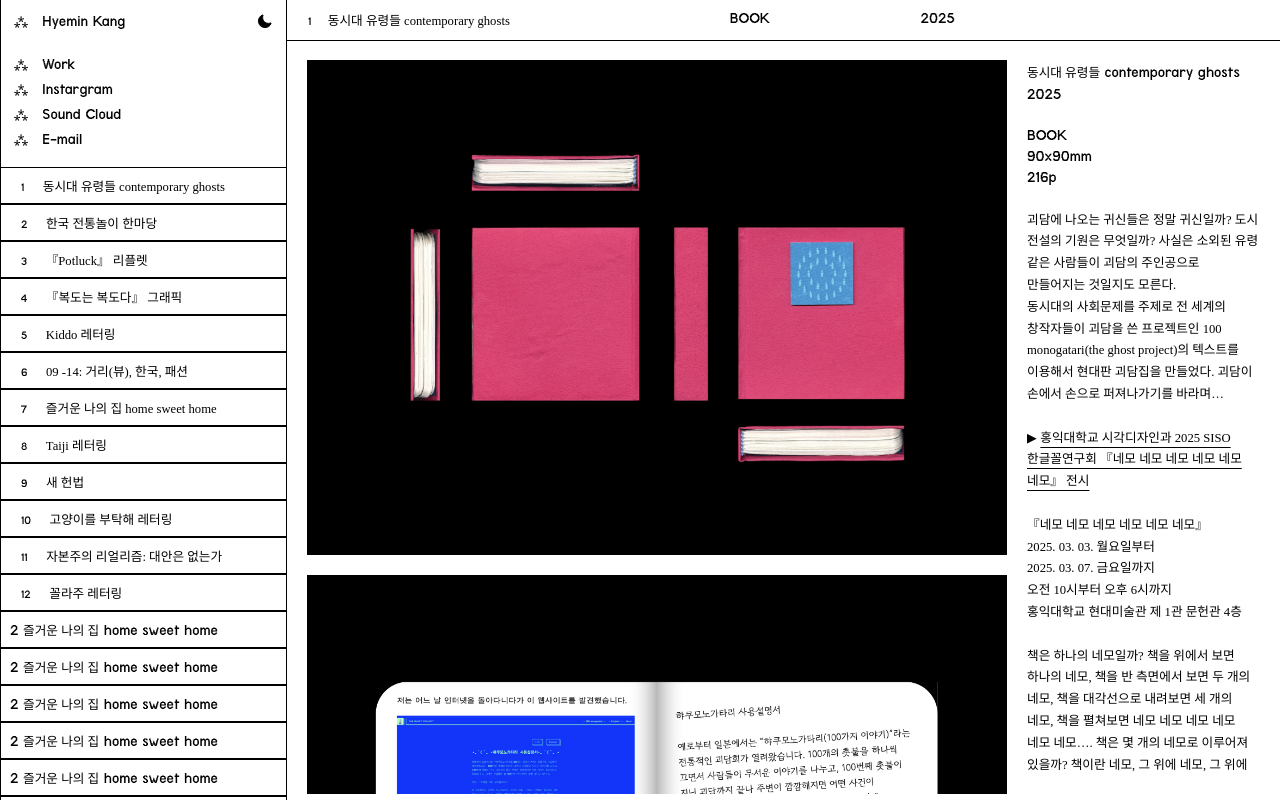
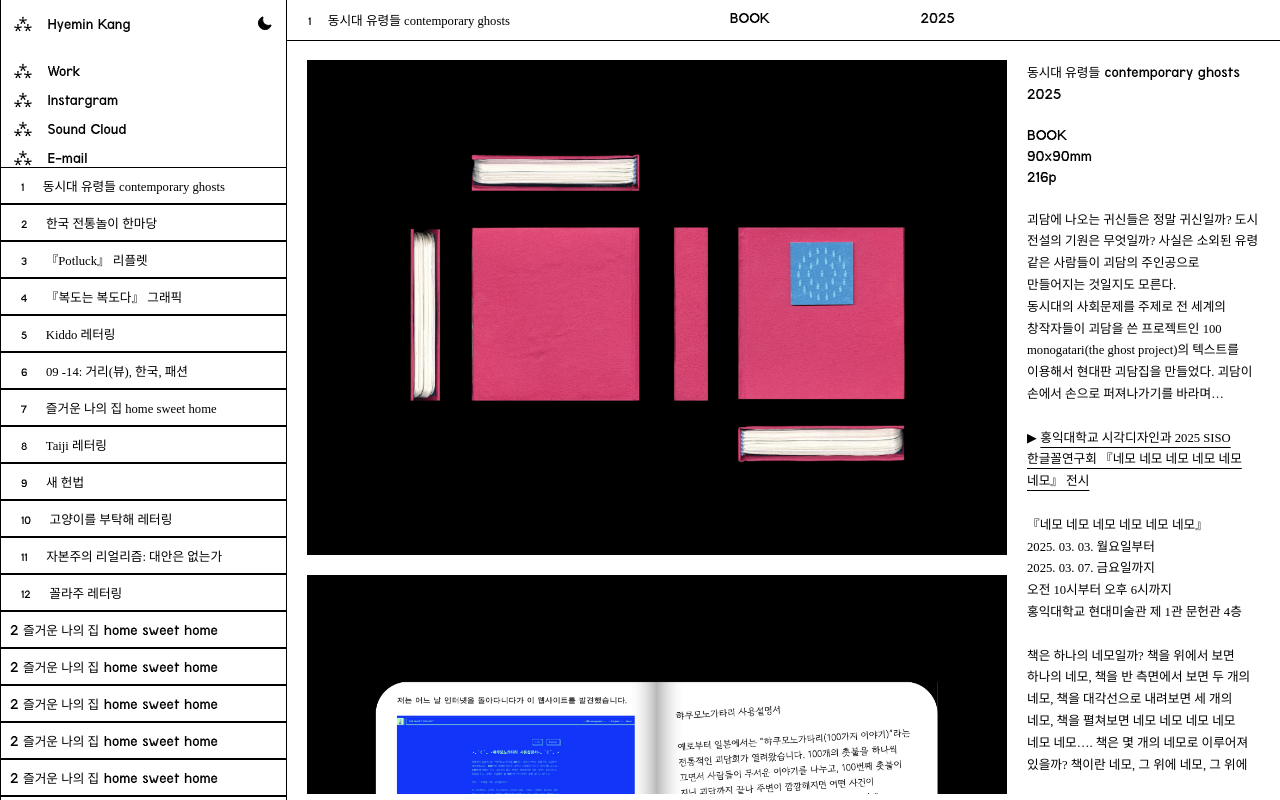
Before and after one commit to ka0174/hyemin-kang, a plain HTML site: page index.html in a window 1280 px wide. Drawn offline with Linux system fonts and the light colour scheme; a web font is replaced by a local one.

Commit message:
Update index.html

```diff
--- a/index.html
+++ b/index.html
@@ -10,7 +10,7 @@
   <div id="wrapall">
     <div class="wrap1">
         <div class="menu">
-            <div class="item name"> <a ><span class="kor"> ⁂ </span><span class="menu-text">Hyemin Kang</span></a>
+            <div class="item name"> <a ><span class="eng"> ⁂ </span><span class="menu-text">Hyemin Kang</span></a>
 
                 <svg id="dark-mode-toggle" class="mode-icon" xmlns="http://www.w3.org/2000/svg" fill="none" viewBox="0 0 24 24" stroke-width="1.5" stroke="currentColor">
       <path fill-rule="evenodd" d="M9.528 1.718a.75.75 0 0 1 .162.819A8.97 8.97 0 0 0 9 6a9 9 0 0 0 9 9 8.97 8.97 0 0 0 3.463-.69.75.75 0 0 1 .981.98 10.503 10.503 0 0 1-9.694 6.46c-5.799 0-10.5-4.7-10.5-10.5 0-4.368 2.667-8.112 6.46-9.694a.75.75 0 0 1 .818.162Z" clip-rule="evenodd" />
@@ -19,10 +19,10 @@
 
 </div>
 
-            <div class="item other"> <span class="kor"> ⁂ </span><span class="menu-text">Work</span></div>
-            <div class="item other"><a href="https://www.instagram.com/minx3.3/" target="_blank"> <span class="kor"> ⁂ </span> <span class="menu-text">Instargram</span></a></div>
-            <div class="item other"><a href="https://soundcloud.com/minx333" target="_blank"> <span class="kor"> ⁂ </span> <span class="menu-text">Sound Cloud</span></a></div>
-            <div class="item other"><a href="https://mail.google.com/mail/?view=cm&amp;fs=1&amp;to=oldbird0511@gmail.com" target="_blank"> <span class="kor"> ⁂ </span> <span class="menu-text">E-mail</span></a></div>
+            <div class="item other"> <span class="eng"> ⁂ </span><span class="menu-text">Work</span></div>
+            <div class="item other"><a href="https://www.instagram.com/minx3.3/" target="_blank"> <span class="eng"> ⁂ </span> <span class="menu-text">Instargram</span></a></div>
+            <div class="item other"><a href="https://soundcloud.com/minx333" target="_blank"> <span class="eng"> ⁂ </span> <span class="menu-text">Sound Cloud</span></a></div>
+            <div class="item other"><a href="https://mail.google.com/mail/?view=cm&amp;fs=1&amp;to=oldbird0511@gmail.com" target="_blank"> <span class=""> ⁂ </span> <span class="menu-text">E-mail</span></a></div>
 
         </div>
         <div class="list">
```
